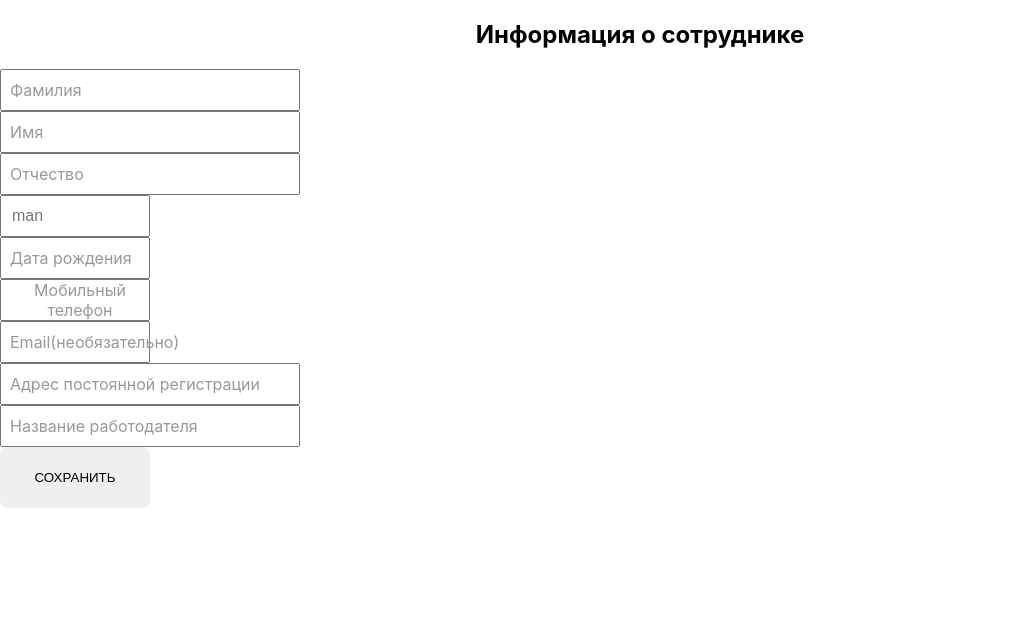
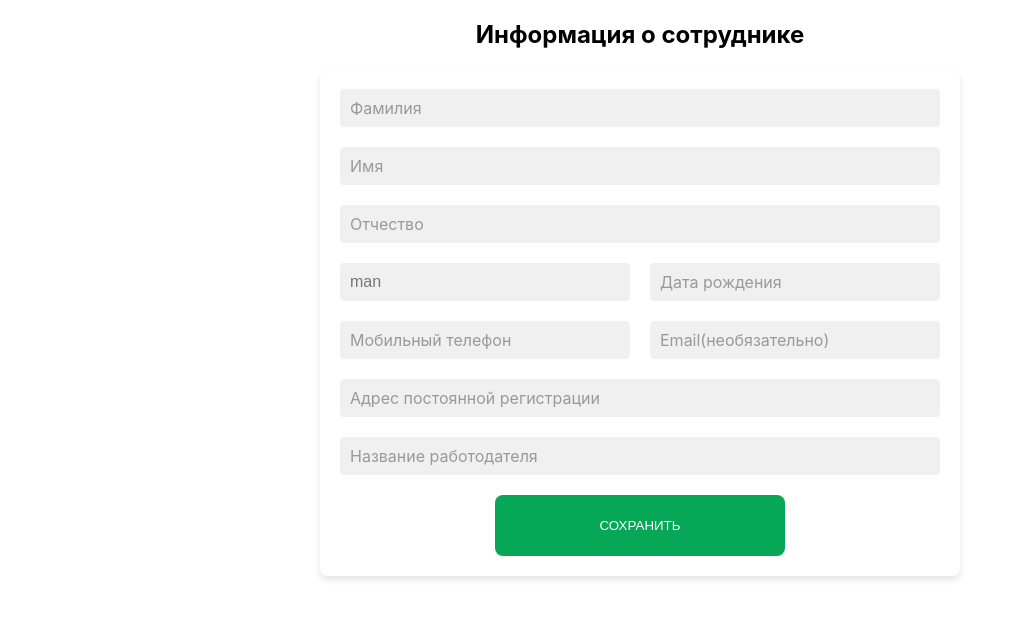
Before and after one commit to Freyanna010/my-project-user-form-react, a React (Create React App) app: page / in a window 1280 px wide. Shown: the top 618 px of the page, without its empty margins (0-1022 px from the left). Built offline with nearby package versions, Linux system fonts and the light colour scheme.

Commit message:
add-styles

```diff
--- a/src/modules/ui-kit/Button/Вutton.module.scss
+++ b/src/modules/ui-kit/Button/Button.module.scss
@@ -7,12 +7,10 @@ button {
     border-radius: 8px;
     transition: box-shadow 0.3s;
     text-transform: uppercase;
-    width: 150px;
+    width: calc(50% - 10px);
+    background-color: rgb(6, 167, 86);
+    color: #ffff;
     &:hover {
         box-shadow: 0 4px 12px rgba(0, 0, 0, 0.4)
     }
 }
-
-.primary {
-    background-color: rgb(0, 147, 74);
-}
--- a/src/modules/ui-kit/Form/Form.module.scss
+++ b/src/modules/ui-kit/Form/Form.module.scss
@@ -0,0 +1,18 @@
+form {
+    display: flex;
+    flex-direction: column;
+    align-items: center;
+    width: 100%;
+    max-width: 600px;
+    margin: 0 auto;
+    padding: 20px;
+    background-color: #fff;
+    border-radius: 8px;
+    box-shadow: 0 4px 6px rgba(0, 0, 0, 0.1);
+}
+
+.shortInput {
+    display: flex;
+    justify-content: space-between;
+    width: 100%;
+}
--- a/src/modules/ui-kit/Form/Form.tsx
+++ b/src/modules/ui-kit/Form/Form.tsx
@@ -1,8 +1,8 @@
 import { FC, useState } from "react";
-
 import { v4 as uuidv4 } from "uuid";
 import TextField from "../TextField";
 import Button from "../Button";
+import classes from  "./Form.module.scss"
 
 const Form: FC = () => {
   // TODO: здесь должен быть обьект со всеми полями ввода?
@@ -35,7 +35,7 @@ const Form: FC = () => {
   };
 
   return (
-    <form onSubmit={handleSubmit}>
+    <form onSubmit={handleSubmit} className={classes.form}>
       <TextField
         name={"lastName"}
         error={error && "Поле является обязательным"}
@@ -74,6 +74,7 @@ const Form: FC = () => {
         placeholder={formValue.fatherName}
         className={"long"}
       />
+      <div className={classes.shortInput}>
       <TextField
         name={"male"}
         // labelPosition={"top"}
@@ -97,6 +98,8 @@ const Form: FC = () => {
         placeholder={formValue.birthDate}
         className={"short"}
       />
+      </div>
+      <div className={classes.shortInput}>
       <TextField
         name={"phone"}
         error={error && "Поле является обязательным"}
@@ -124,6 +127,9 @@ const Form: FC = () => {
         placeholder={formValue.email}
         className={"short"}
       />
+
+      </div>
+
       <TextField
         name={"address"}
         id={uuidv4()}
@@ -149,7 +155,7 @@ const Form: FC = () => {
         className={"long"}
       />
 {/* TODO:не покрасилась */}
-      <Button type={"submit"} className={"primary"}>
+      <Button type={"submit"}>
         Сохранить
       </Button>
     </form>
--- a/src/modules/ui-kit/TextField/TextField.module.scss
+++ b/src/modules/ui-kit/TextField/TextField.module.scss
@@ -1,12 +1,17 @@
 .inputContainer {
     position: relative;
     width: 100%;
+    margin-bottom: 20px;
 
     input {
     width: 100%;
     padding: 10px;
     font-size: 16px;
     box-sizing: border-box;
+    background-color: #f0f0f0;
+    border: none;
+    border-radius: 4px;
+
 
     &:focus + label,
     &:not(:placeholder-shown) + label {
@@ -26,6 +31,7 @@
     transition: 0.2s ease all;
     transition: top 0.2s ease, font-size 0.2s ease;
     }
+
     .error {
 color: red;
 margin-top: 5px;
@@ -34,12 +40,12 @@
 }
 
 .long {
-    width: 300px;
+width: 100%;
 }
 .short {
-    width: 150px;
+width: calc(50% - 10px)
+}
 
 .errorInput {
 border: 2px solid red;
 }
-}
```
Also changed, not shown: src/modules/ui-kit/Button/Button.tsx (+4 -4 lines), src/modules/ui-kit/Button/ButtonType.ts (renamed from src/modules/ui-kit/Button/ВuttonType.ts). Lines whose indentation alone changed are shown as unchanged.
